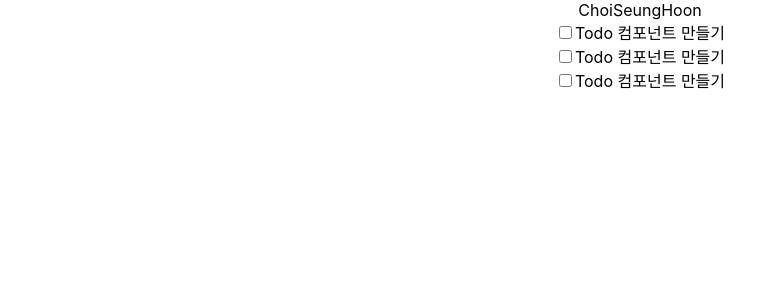
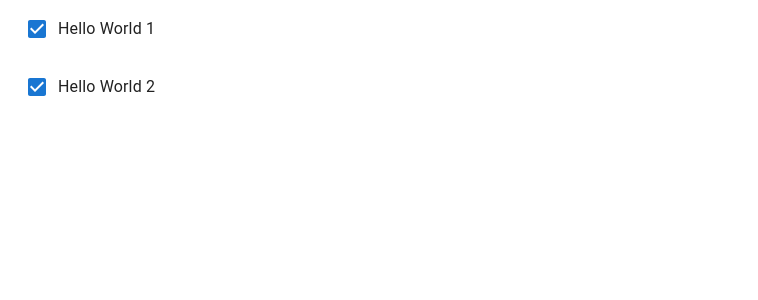
Before and after one commit to shchoi8347/2025-1_02-frontend, a React (Create React App) app: page / in a window 1280 px wide. Shown: the top 300 px of the page, without its empty margins (0-758 px from the left). Built offline with nearby package versions, Linux system fonts and the light colour scheme.

Commit message:
수업완료코드: 20250403(목) - 02반반

```diff
--- a/public/index.html
+++ b/public/index.html
@@ -39,5 +39,6 @@
       To begin the development, run `npm start` or `yarn start`.
       To create a production bundle, use `npm run build` or `yarn build`.
     -->
+      <p class="a"></p>
   </body>
 </html>
--- a/src/App.js
+++ b/src/App.js
@@ -1,17 +1,27 @@
 import './App.css';
-import Todo from './Todo'
+import Todo from './Todo';
+import React, {useState} from "react";
 
 function App() {
-  let name = "ChoiSeungHoon";
+  const [items, setItem] = useState([
+    {
+    id: "0",
+    title: "Hello World 1",
+    done: true
+    }, {
+      id: "1",
+      title: "Hello World 2",
+      done: true
+    }
+   ]);
 
-  let output = <div className='App'>{name}
-    <Todo />
-    <Todo />
-    <Todo />
-  </div>;
+  let todoItems =
+    items.length > 0 && items.map((item) => <Todo item={item} key={item.id} />);
 
   return (
-    output
+    <div className="App">
+      {todoItems}
+    </div>
   );
 }
 
--- a/src/Todo.js
+++ b/src/Todo.js
@@ -1,17 +1,25 @@
-import React from "react";
+import React, {useState} from "react";
+import {ListItem, ListItemText, InputBase, Checkbox} from "@mui/material"
 
-const Todo = () => {
+const Todo = (props) => {
+    const [item, setItem] = useState(props.item);
+
     return(
-        <div className="Todo">
-            {/* 주석이다 */}
-            {
-            // 주석1
-            // 주석2
-            // 주석3
-            }
-            <input type="checkbox" id="todo0" name="todo0" value="todo0" />
-            <label for="todo0">Todo 컴포넌트 만들기</label>
-        </div>
+        <ListItem>
+            <Checkbox checked={item.done} />
+            <ListItemText>
+                <InputBase
+                    inputProps={{"aria-label": "naked"}}
+                    type="text"
+                    id={item.id}
+                    name={item.id}
+                    value={item.title}
+                    multiline={true}
+                    fullWidth={true}
+                />
+            </ListItemText>
+        </ListItem>
+
     );
 };
 
```
